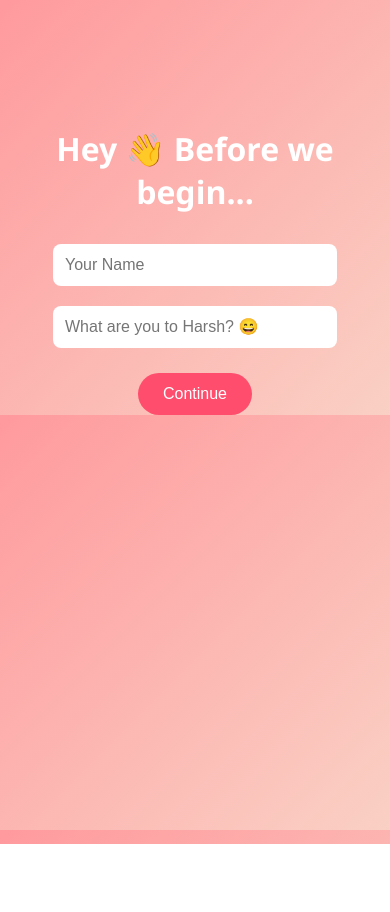
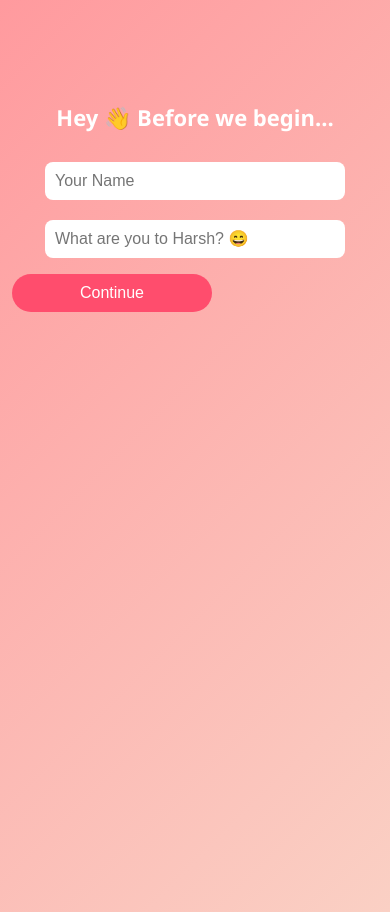
Before and after one commit to HarshTekwani21/birthday-invite, a plain HTML site: page index.html in a window 390 px wide. Before the commit the page ends 844 px from the top, so only its background shows below. Drawn offline with Linux system fonts and the light colour scheme.

Commit message:
Force update UI

```diff
--- a/index.html
+++ b/index.html
@@ -1,10 +1,11 @@
 <!DOCTYPE html>
 <html lang="en">
-<head>
+  <head>
   <meta charset="UTF-8" />
+  <meta name="viewport" content="width=device-width, initial-scale=1.0">
   <title>Special Invite 💖</title>
   <link rel="stylesheet" href="style.css">
-</head>
+  </head>
 <body>
 
 <audio id="bgMusic" src="music.mp3" loop></audio>
--- a/style.css
+++ b/style.css
@@ -5,40 +5,130 @@ body {
   color: white;
   margin: 0;
   padding: 0;
+  min-height: 100vh;
+  overflow-x: hidden;
 }
 
 .container {
   margin-top: 15vh;
+  padding: 0 20px;
+  max-width: 500px;
+  margin-left: auto;
+  margin-right: auto;
 }
 
 .page {
   display: none;
+  padding: 20px 0;
 }
 
 .page.active {
   display: block;
 }
 
+h1, h2 {
+  margin-bottom: 20px;
+  word-wrap: break-word;
+}
+
 input {
-  padding: 12px;
-  width: 260px;
-  margin: 10px;
+  padding: 15px;
+  width: 100%;
+  max-width: 300px;
+  margin: 10px auto;
   border-radius: 8px;
   border: none;
   font-size: 16px;
+  box-sizing: border-box;
 }
 
 button {
-  padding: 12px 25px;
-  margin-top: 15px;
+  padding: 15px 30px;
+  margin: 10px 5px;
   font-size: 16px;
   background: #ff4d6d;
   border: none;
   border-radius: 25px;
   color: white;
   cursor: pointer;
+  min-width: 80px;
+  transition: all 0.3s ease;
 }
 
 button:hover {
   background: #ff1f50;
+  transform: translateY(-2px);
 }
+
+button:active {
+  transform: translateY(0);
+}
+
+/* Mobile-first approach */
+@media (max-width: 768px) {
+  .container {
+    margin-top: 10vh;
+    padding: 0 15px;
+  }
+
+  h1 {
+    font-size: 24px;
+  }
+
+  h2 {
+    font-size: 20px;
+  }
+
+  input {
+    padding: 12px;
+    font-size: 16px;
+  }
+
+  button {
+    padding: 12px 24px;
+    font-size: 16px;
+    margin: 8px 3px;
+  }
+}
+
+/* Smaller mobile devices */
+@media (max-width: 480px) {
+  .container {
+    margin-top: 8vh;
+    padding: 0 10px;
+  }
+
+  h1 {
+    font-size: 22px;
+  }
+
+  h2 {
+    font-size: 18px;
+  }
+
+  input {
+    padding: 10px;
+    font-size: 16px;
+  }
+
+  button {
+    padding: 10px 20px;
+    font-size: 16px;
+    margin: 6px 2px;
+    display: block;
+    width: 100%;
+    max-width: 200px;
+  }
+
+  #page2 button {
+    display: inline-block;
+    width: auto;
+    max-width: none;
+  }
+}
+
+/* Ensure proper touch targets */
+input, button {
+  -webkit-tap-highlight-color: transparent;
+  touch-action: manipulation;
+}
```
